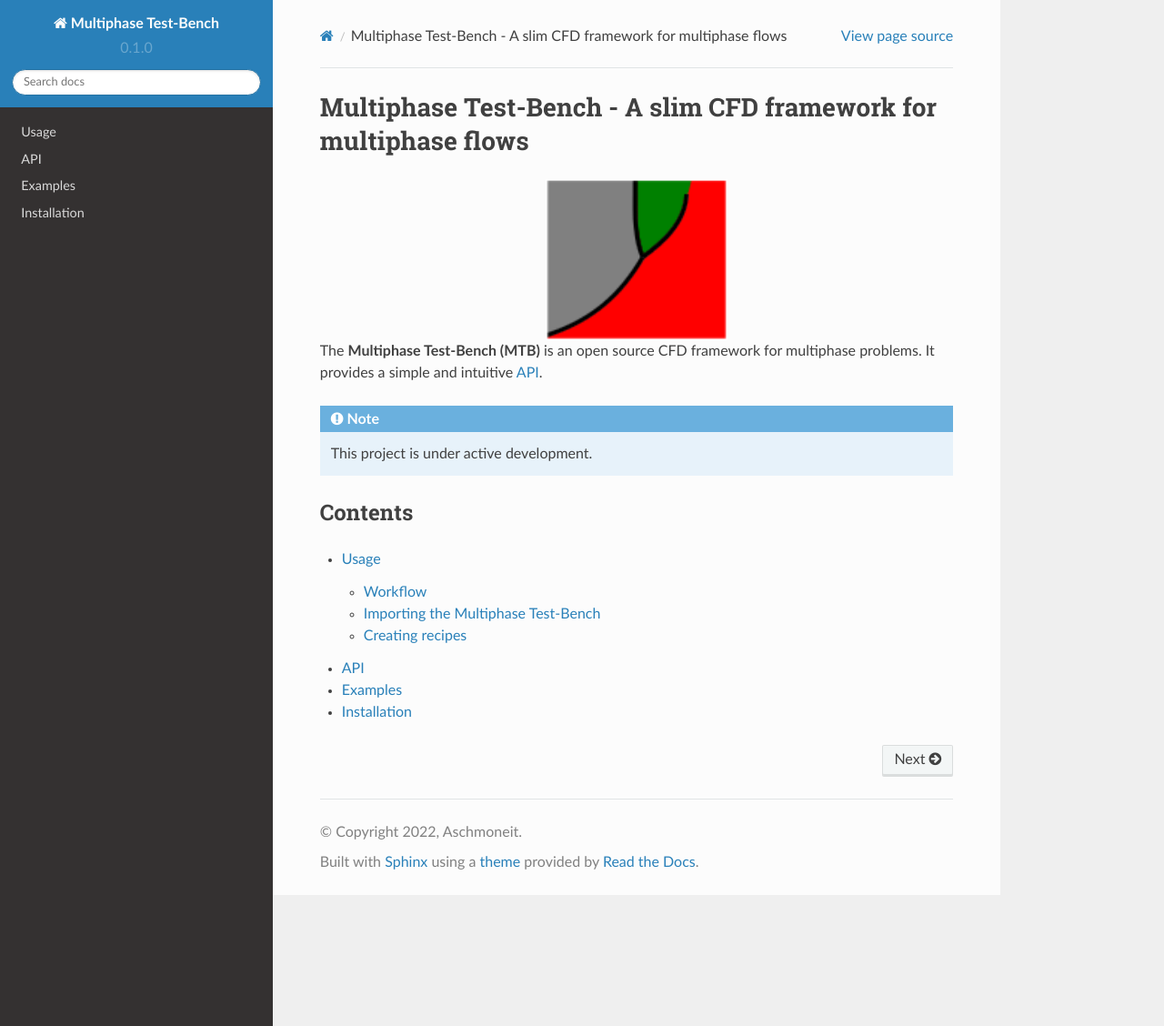
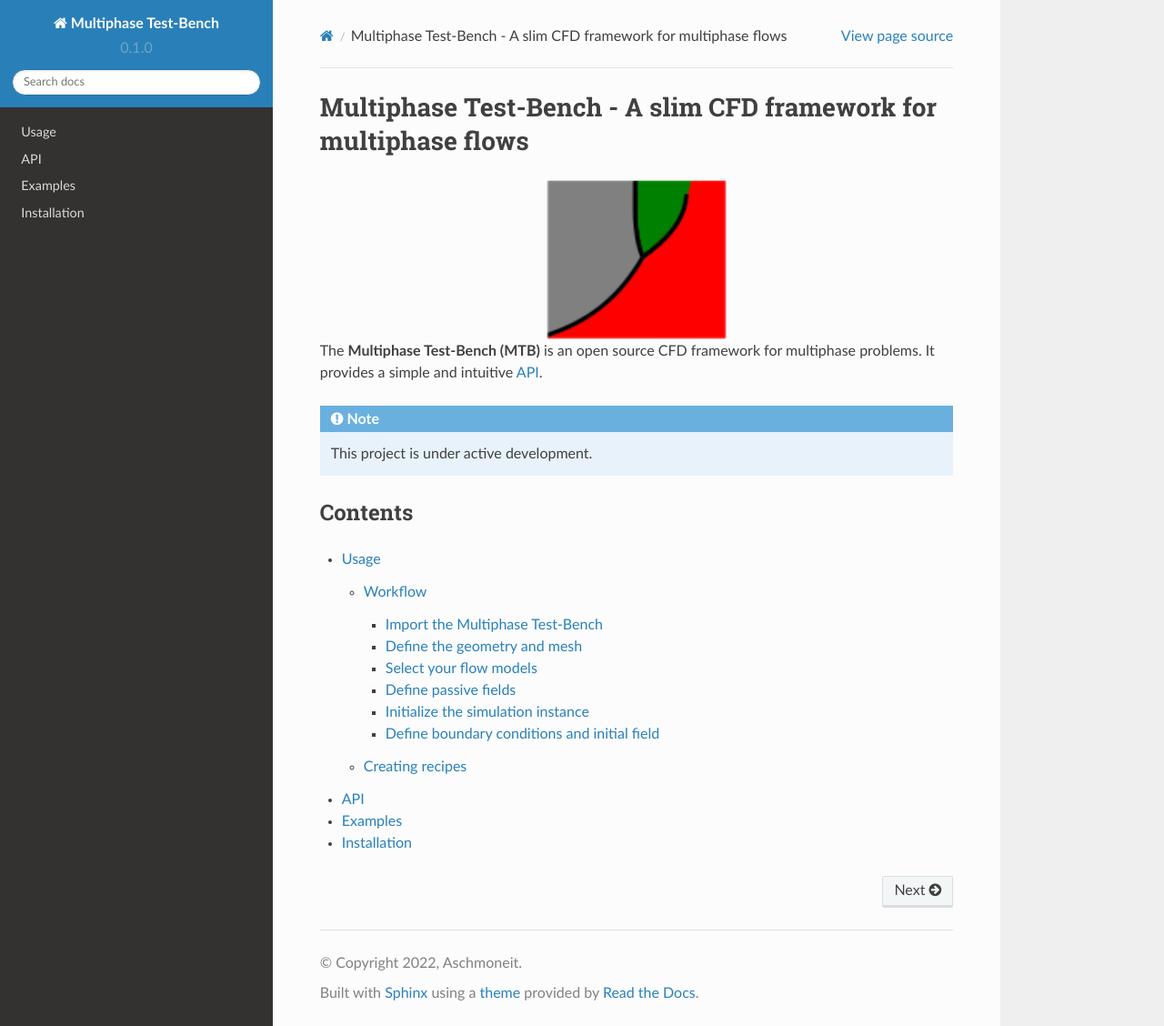
Before and after one commit to fjaschmoneit/multiphase-test-bench, a Sphinx documentation site: the page built from docs/source/index.rst, in a window 1280 px wide and 1128 px high. Shown: the whole window at 91% size. Built offline with Sphinx 7.4.7 and the Read the Docs theme 2.0.0, drawn with Linux system fonts in a browser that asks for light colours.

Commit message:
updating documentation

```diff
--- a/docs/source/usage.rst
+++ b/docs/source/usage.rst
@@ -13,9 +19,33 @@ click here: :ref:`importMTB`
 
 
 .. _importMTB:
+Import the Multiphase Test-Bench
+^^^^^^^^^^^^^^^^^^^^^^^^^^^^^^^^
 
-Importing the Multiphase Test-Bench
------------------------------------
+
+
+.. _defineGeomMesh:
+Define the geometry and mesh
+^^^^^^^^^^^^^^^^^^^^^^^^^^^^
+
+
+.. _selectModels:
+Select your flow models
+^^^^^^^^^^^^^^^^^^^^^^^
+
+
+.. _definePassiveFields:
+Define passive fields
+^^^^^^^^^^^^^^^^^^^^^
+
+
+.. _initializeSimInstance:
+Initialize the simulation instance
+^^^^^^^^^^^^^^^^^^^^^^^^^^^^^^^^^^
+
+.. _defBCs:
+Define boundary conditions and initial field
+^^^^^^^^^^^^^^^^^^^^^^^^^^^^^^^^^^^^^^^^^^^^
 
 
 
```
Also changed, not shown: other parts of docs/source/usage.rst (+7 -1 lines).
